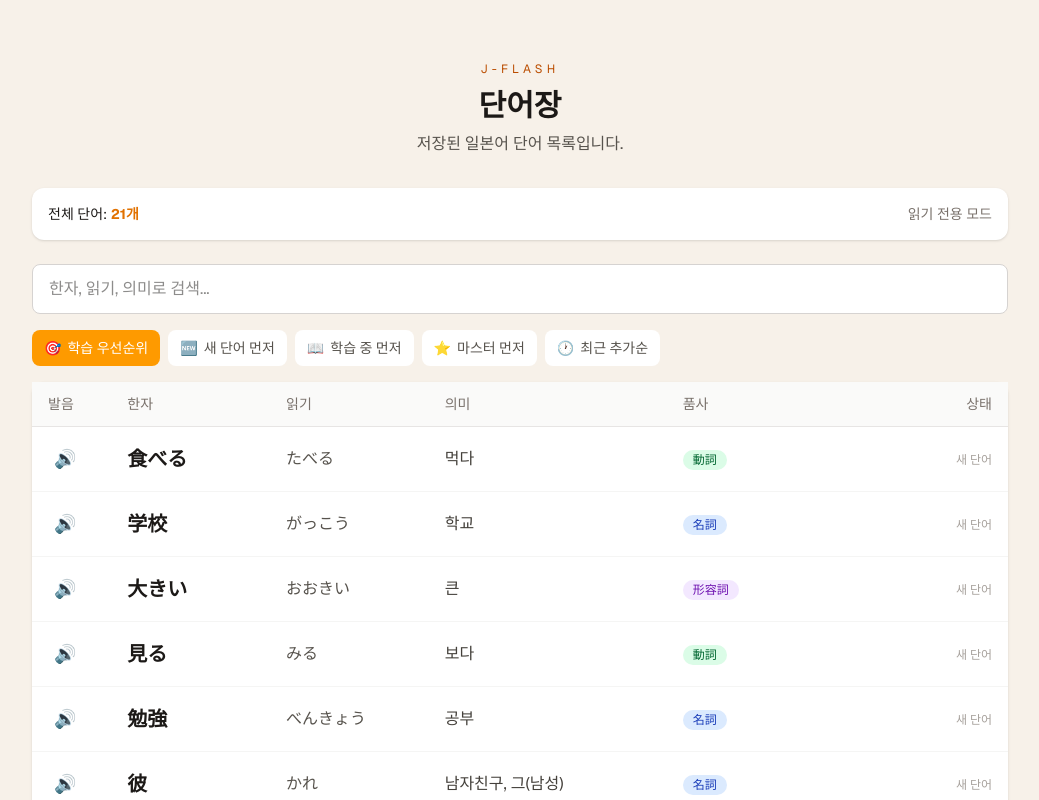
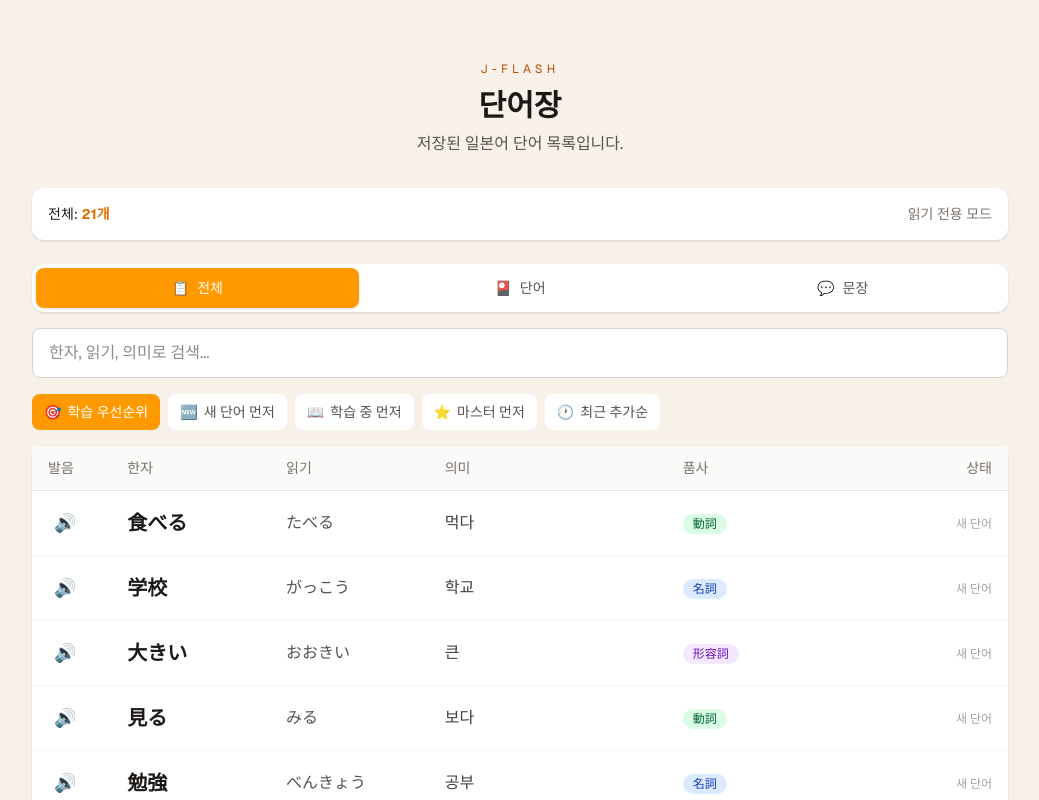
Before and after one commit to FatToFast/jflash, a Next.js app in the folder frontend/: page /vocab in a window 1280 px wide. Shown: the top 800 px of the page, without its empty margins (120-1159 px from the left). Built offline with nearby package versions, Linux system fonts and the light colour scheme; no server answers.

Commit message:
feat: 단어장에 전체/단어/문장 필터 탭 추가
- 전체: 모든 항목 표시
- 단어: pos≠"文"인 항목만
- 문장: pos="文"인 항목만

Co-Authored-By: Claude Opus 4.5 <noreply@anthropic.com>

```diff
--- a/frontend/app/vocab/page.tsx
+++ b/frontend/app/vocab/page.tsx
@@ -11,6 +11,16 @@ import { useState, useEffect, useCallback, useMemo } from "react";
 import Link from "next/link";
 import { VocabItem, loadVocabulary, getSRSStates, SRSState } from "@/lib/static-data";
 import { TTS_CONFIG } from "@/lib/constants";
+
+/** 필터 타입 */
+type FilterType = "all" | "words" | "sentences";
+
+/** 필터 옵션 */
+const FILTER_OPTIONS: { value: FilterType; label: string; icon: string }[] = [
+  { value: "all", label: "전체", icon: "📋" },
+  { value: "words", label: "단어", icon: "🎴" },
+  { value: "sentences", label: "문장", icon: "💬" },
+];
 
 /** 정렬 옵션 타입 */
 type SortOption = "priority" | "new" | "learning" | "mastered" | "recent";
@@ -32,6 +42,9 @@ export default function VocabPage() {
   // 검색
   const [searchQuery, setSearchQuery] = useState("");
   const [debouncedSearch, setDebouncedSearch] = useState("");
+
+  // 필터 (전체/단어/문장)
+  const [filterType, setFilterType] = useState<FilterType>("all");
 
   // 정렬
   const [sortOption, setSortOption] = useState<SortOption>("priority");
@@ -71,18 +84,30 @@ export default function VocabPage() {
   // SRS 상태 가져오기
   const srsStates = typeof window !== "undefined" ? getSRSStates() : {};
 
+  // 타입 필터링 (전체/단어/문장)
+  const typeFilteredList = useMemo(() => {
+    switch (filterType) {
+      case "words":
+        return vocabList.filter((v) => v.pos !== "文");
+      case "sentences":
+        return vocabList.filter((v) => v.pos === "文");
+      default:
+        return vocabList;
+    }
+  }, [vocabList, filterType]);
+
   // 검색 필터링
   const filteredList = useMemo(() => {
-    if (!debouncedSearch) return vocabList;
+    if (!debouncedSearch) return typeFilteredList;
 
     const query = debouncedSearch.toLowerCase();
-    return vocabList.filter(
+    return typeFilteredList.filter(
       (v) =>
         v.kanji.toLowerCase().includes(query) ||
         (v.reading && v.reading.toLowerCase().includes(query)) ||
         (v.meaning && v.meaning.toLowerCase().includes(query))
     );
-  }, [vocabList, debouncedSearch]);
+  }, [typeFilteredList, debouncedSearch]);
 
   // 정렬 적용
   const sortedList = useMemo(() => {
@@ -219,8 +244,8 @@ export default function VocabPage() {
           <div className="flex flex-wrap items-center justify-between gap-4">
             <div className="flex gap-6 text-sm">
               <span>
-                전체 단어:{" "}
-                <strong className="text-amber-600">{vocabList.length}개</strong>
+                {filterType === "all" ? "전체" : filterType === "words" ? "단어" : "문장"}:{" "}
+                <strong className="text-amber-600">{typeFilteredList.length}개</strong>
               </span>
               {debouncedSearch && (
                 <span>
@@ -235,13 +260,36 @@ export default function VocabPage() {
           </div>
         </div>
 
+        {/* 필터 탭 (전체/단어/문장) */}
+        <div className="mb-4 w-full">
+          <div className="flex rounded-xl bg-white p-1 shadow-sm">
+            {FILTER_OPTIONS.map((option) => (
+              <button
+                key={option.value}
+                onClick={() => {
+                  setFilterType(option.value);
+                  setPage(1);
+                }}
+                className={`flex flex-1 items-center justify-center gap-2 rounded-lg px-4 py-2.5 text-sm font-medium transition ${
+                  filterType === option.value
+                    ? "bg-amber-500 text-white shadow-sm"
+                    : "text-stone-600 hover:bg-stone-100"
+                }`}
+              >
+                <span>{option.icon}</span>
+                <span>{option.label}</span>
+              </button>
+            ))}
+          </div>
+        </div>
+
         {/* 검색 */}
         <div className="mb-4 w-full">
           <input
             type="text"
             value={searchQuery}
             onChange={(e) => setSearchQuery(e.target.value)}
-            placeholder="한자, 읽기, 의미로 검색..."
+            placeholder={filterType === "sentences" ? "문장, 의미로 검색..." : "한자, 읽기, 의미로 검색..."}
             className="w-full rounded-lg border border-stone-300 bg-white px-4 py-3 focus:border-amber-500 focus:outline-none focus:ring-2 focus:ring-amber-500/20"
           />
         </div>
```
